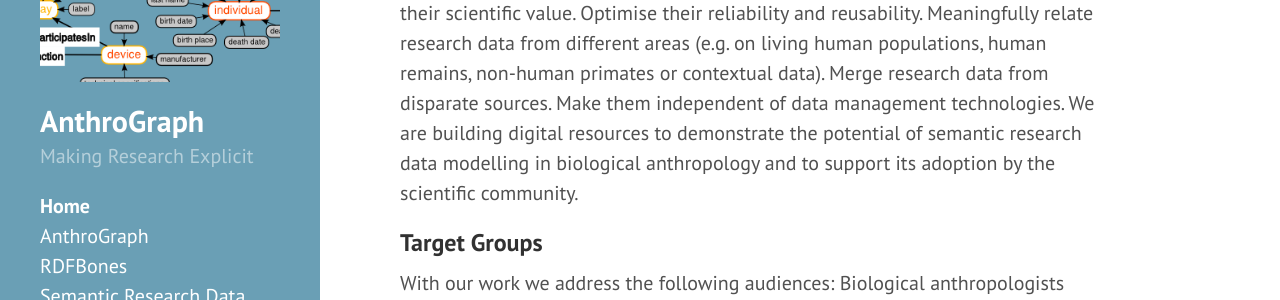
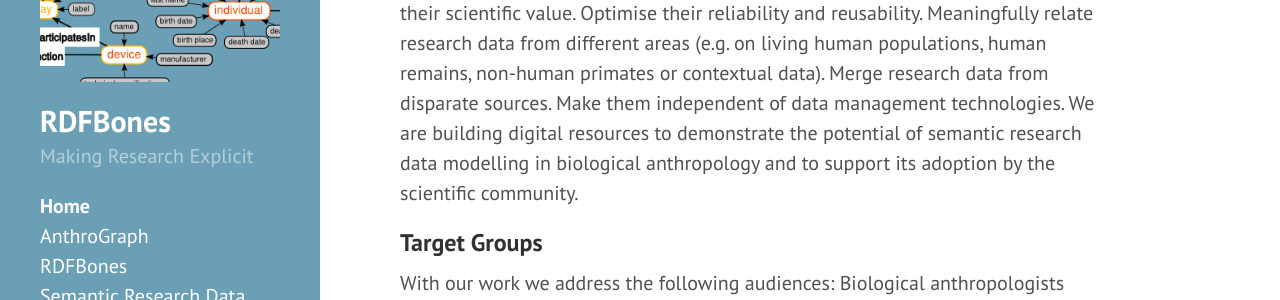
Before and after one commit to RDFBones/rdfbones.github.io, a Jekyll site: the page built from index.html, in a window 1280 px wide. Shown: the part 349-649 px from the top of the page. Built offline with Jekyll 4.4.1, drawn with Linux system fonts in a browser that asks for light colours; nearby versions of some CDN libraries; the list of posts is cut into pages by our own code.

Commit message:
changed title to RDFBones

```diff
--- a/_config.yml
+++ b/_config.yml
@@ -6,7 +6,7 @@
 permalink:        pretty
 
 # Setup
-title:            AnthroGraph
+title:            RDFBones
 tagline:          'Semantic Science'
 description:      'Making Research Explicit'
 url:              https://rdfbones.github.io
```
